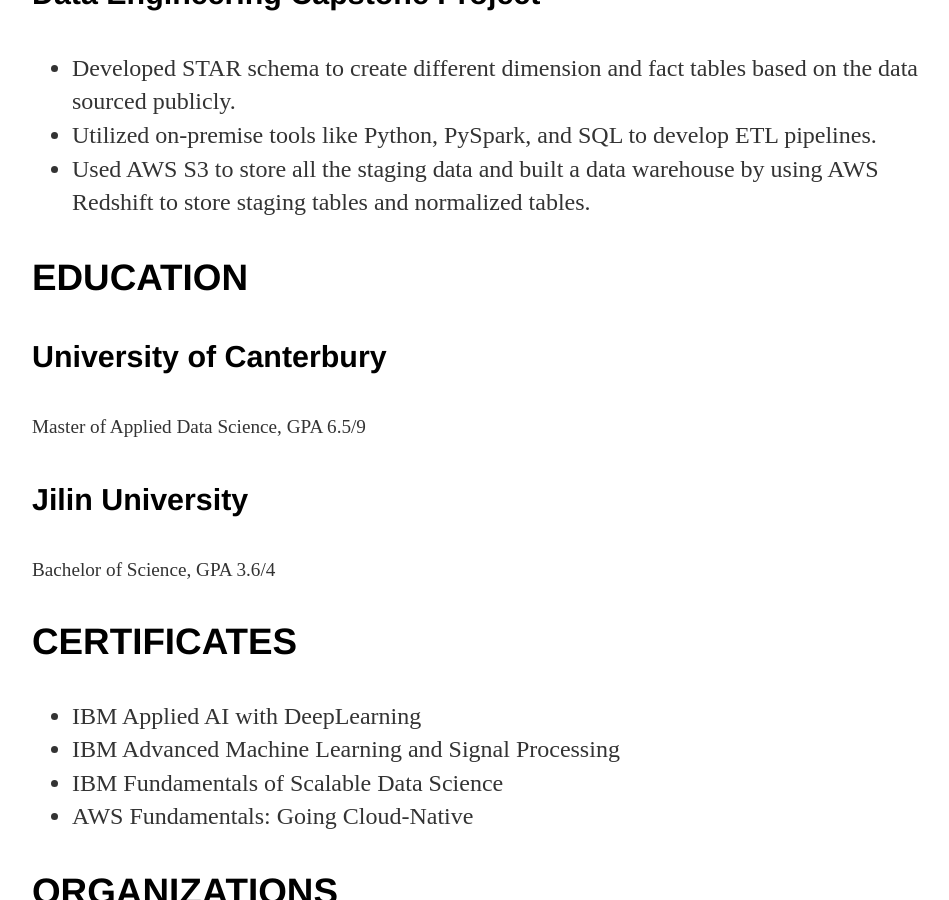
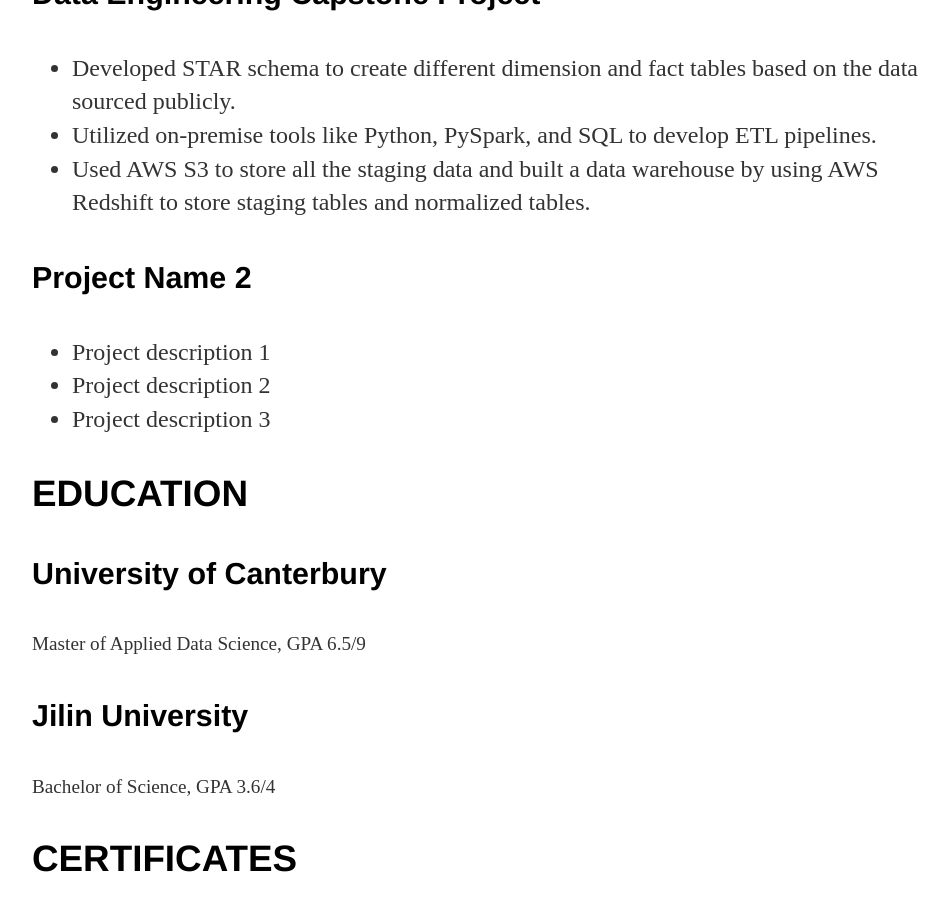
Before and after one commit to jackson9413/jackson9413.github.io, a Jekyll site: the page built from cv/index.html, in a window 1280 px wide and 900 px high, scrolled down 3296 px. Shown: the whole window, without its empty margins (160-1109 px from the left). Built offline with Jekyll 4.4.1, drawn with Linux system fonts in a browser that asks for light colours.

Commit message:
Update index.html

```diff
--- a/cv/index.html
+++ b/cv/index.html
@@ -83,12 +83,23 @@
 						</ul>
 					</p>
 					<h3>PROJECTS</h3>
-					<h4 id="project-name">Data Engineering Capstone Project</h4>
-					<ul>
-						<li>Developed STAR schema to create different dimension and fact tables based on the data sourced publicly.</li>
-						<li>Utilized on-premise tools like Python, PySpark, and SQL to develop ETL pipelines.</li>
-						<li>Used AWS S3 to store all the staging data and built a data warehouse by using AWS Redshift to store staging tables and normalized tables.</li>
-					</ul>
+					<div id="project-1">
+						<h4>Data Engineering Capstone Project</h4>
+						<ul>
+							<li>Developed STAR schema to create different dimension and fact tables based on the data sourced publicly.</li>
+							<li>Utilized on-premise tools like Python, PySpark, and SQL to develop ETL pipelines.</li>
+							<li>Used AWS S3 to store all the staging data and built a data warehouse by using AWS Redshift to store staging tables and normalized tables.</li>
+						</ul>
+					</div>
+					<div id="project-2">
+						<h4>Project Name 2</h4> <!-- Replace with your project name -->
+						<ul>
+							<li>Project description 1</li> <!-- Replace with your project description -->
+							<li>Project description 2</li> <!-- Replace with your project description -->
+							<li>Project description 3</li> <!-- Replace with your project description -->
+						</ul>
+					</div>
+					<!-- Add more projects by copying the div block and replacing the content -->
 
 					<h3>EDUCATION</h3>
 					<h4 id="school-name">University of Canterbury</h4>
```
